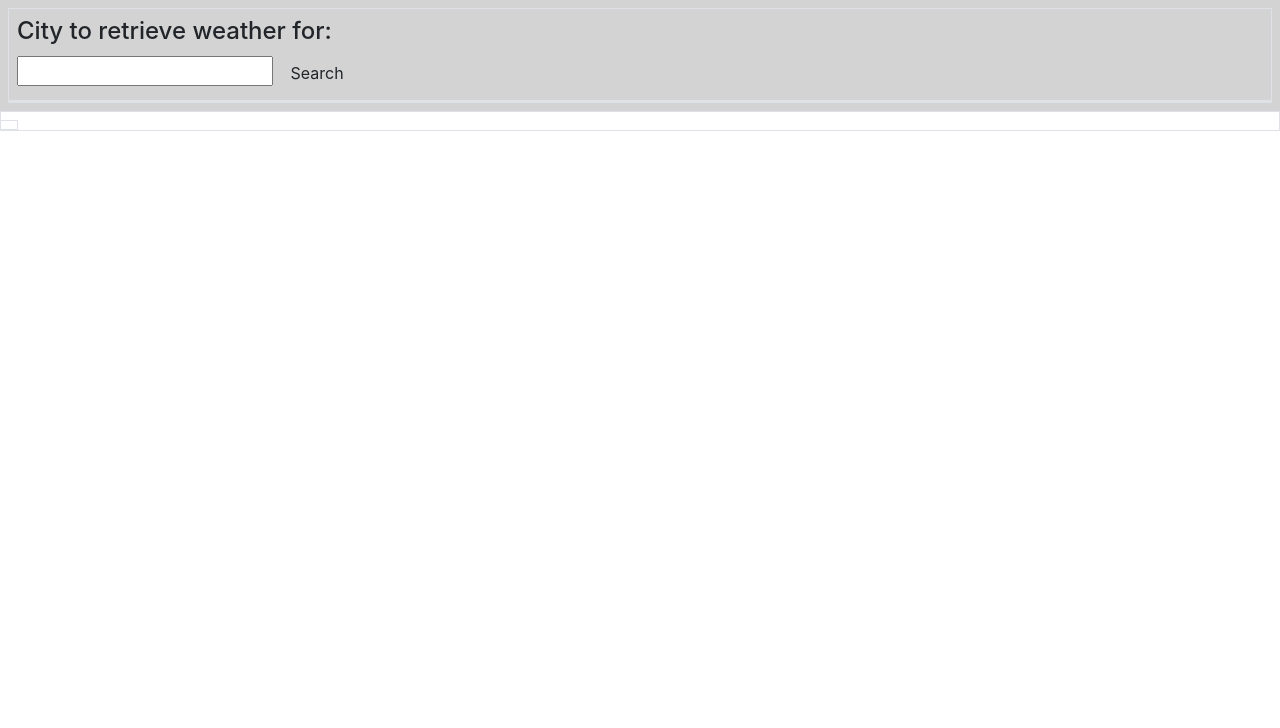
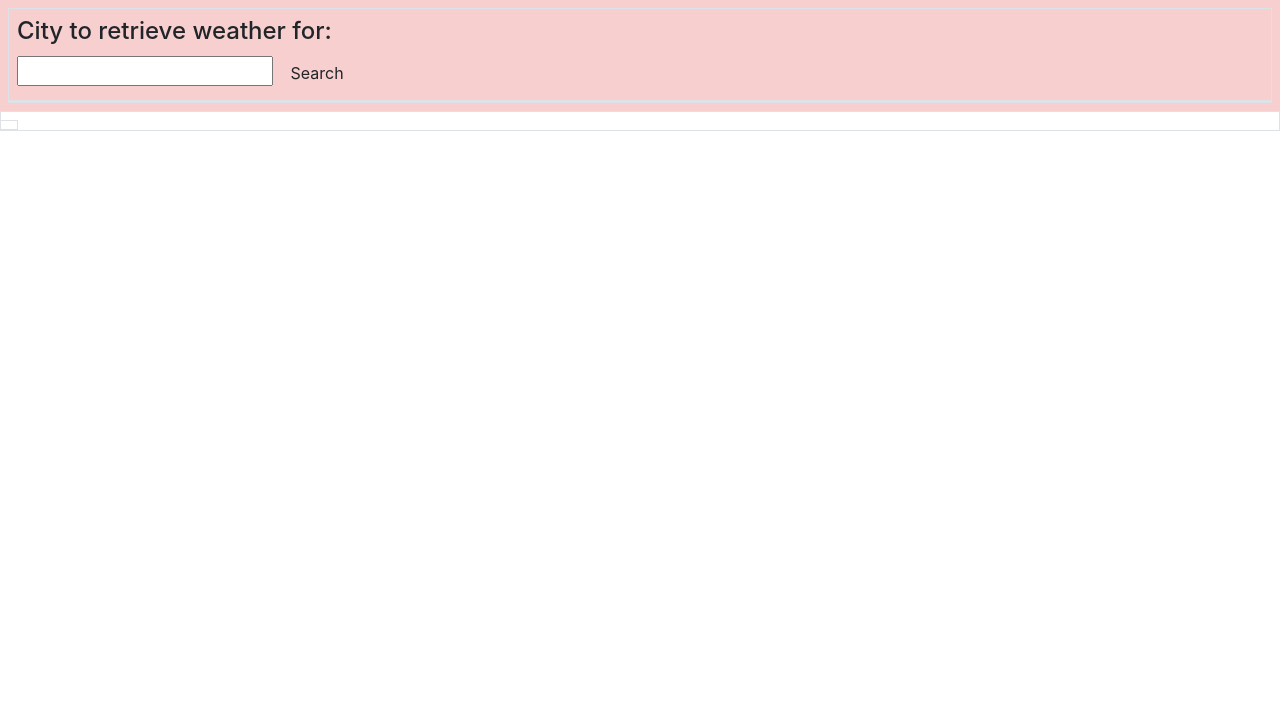
Before and after one commit to ChefJayPeek/weatherDashboard, a plain HTML site: page index.html in a window 1280 px wide. Shown: the part 72-800 px from the top of the page. Drawn offline with nearby package versions, Linux system fonts and the light colour scheme.

Commit message:
Findal tuning and documentation.

```diff
--- a/javascript.js
+++ b/javascript.js
@@ -24,6 +24,7 @@ var formSumbitHandler = function(event){
 }
 
 var saveSearch = function(){
+    console.log(cities);
     localStorage.setItem("cities", JSON.stringify(cities));
 };
 
--- a/style.css
+++ b/style.css
@@ -1,5 +1,5 @@
 .search-column{
-    background-color:	#D3D3D3;
+    background-color:	#f7cfcf;
 }
 
 .list-group-item{
```
Also changed, not shown: 1 other file.
